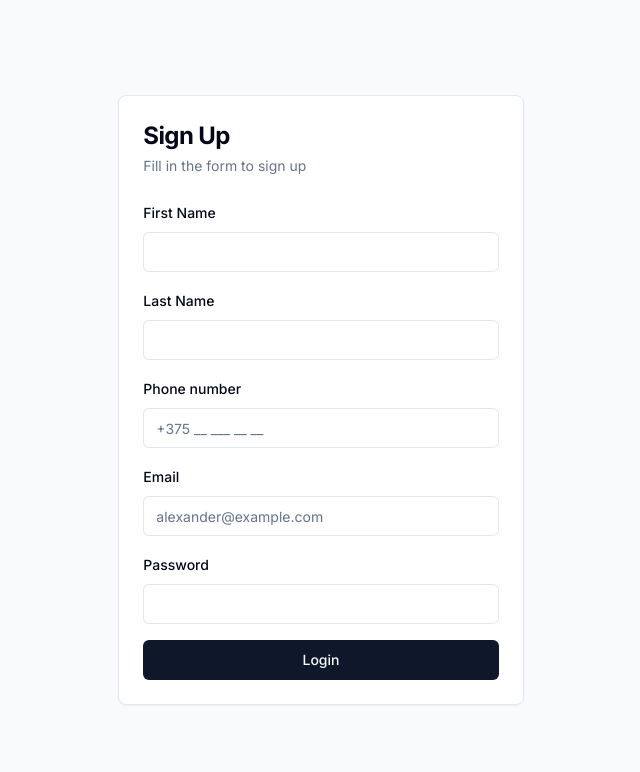
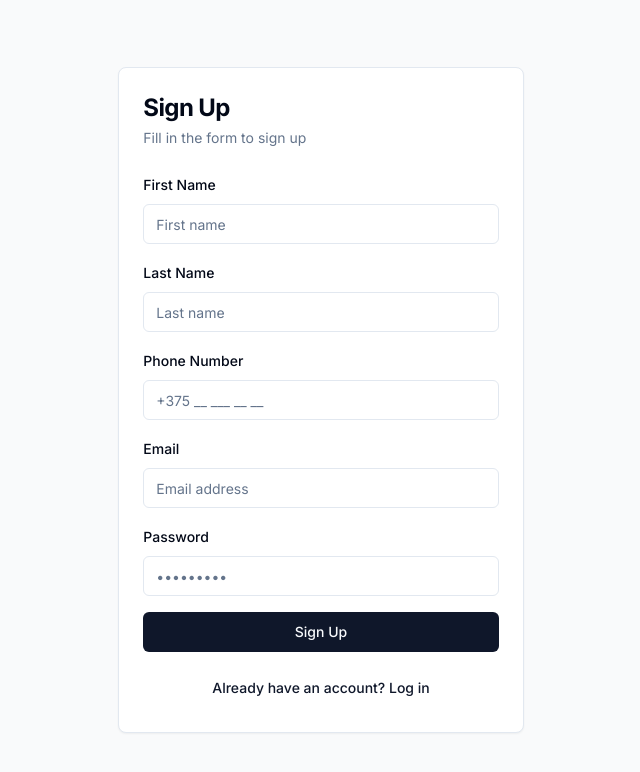
Before and after one commit to romang2103/romika-store, a Next.js app: page /pages/signup in a window 1280 px wide. Shown: the top 772 px of the page, without its empty margins (319-959 px from the left). Built offline with nearby package versions, Linux system fonts and the light colour scheme.

Commit message:
signup + login pages completed

```diff
--- a/package.json
+++ b/package.json
@@ -12,9 +12,12 @@
     "@hookform/resolvers": "^3.6.0",
     "@radix-ui/react-label": "^2.1.0",
     "@radix-ui/react-slot": "^1.1.0",
+    "axios": "^1.7.2",
+    "bcryptjs": "^2.4.3",
     "class-variance-authority": "^0.7.0",
     "clsx": "^2.1.1",
     "lucide-react": "^0.396.0",
+    "mongodb": "^6.8.0",
     "next": "14.2.4",
     "react": "^18",
     "react-dom": "^18",
@@ -24,6 +27,7 @@
     "zod": "^3.23.8"
   },
   "devDependencies": {
+    "@types/bcryptjs": "^2.4.6",
     "@types/node": "^20",
     "@types/react": "^18",
     "@types/react-dom": "^18",
--- /dev/null
+++ b/src/app/pages/admin-dashboard/page.tsx
@@ -0,0 +1,12 @@
+import React from 'react';
+
+const AdminDashboardPage: React.FC = () => {
+    return (
+        <div>
+            <h1>Admin Dashboard</h1>
+            {/* Add your dashboard components and content here */}
+        </div>
+    );
+};
+
+export default AdminDashboardPage;
--- /dev/null
+++ b/src/app/pages/login/page.tsx
@@ -0,0 +1,114 @@
+"use client";
+
+import { zodResolver } from "@hookform/resolvers/zod";
+import { set, useForm } from "react-hook-form";
+import { z } from "zod";
+import { Button } from "@/components/ui/button";
+import {
+  Form,
+  FormControl,
+  FormField,
+  FormItem,
+  FormLabel,
+  FormMessage,
+} from "@/components/ui/form";
+import { Input } from "@/components/ui/input";
+import {
+  Card,
+  CardContent,
+  CardDescription,
+  CardHeader,
+  CardTitle,
+} from "@/components/ui/card";
+import axios from "axios";
+import { useRouter } from "next/navigation";
+import { useState } from "react";
+import { Label } from "@/components/ui/label";
+
+const formSchema = z.object({
+  email: z.string().email({ message: "Invalid email address" }),
+  password: z.string().min(6, { message: "Password must be at least 6 characters" }),
+});
+
+export default function LoginForm() {
+    const [errorMessage, setErrorMessage] = useState<string | null>(null);
+
+  const router = useRouter();
+
+  const form = useForm<z.infer<typeof formSchema>>({
+    resolver: zodResolver(formSchema),
+    defaultValues: {
+      email: "",
+      password: "",
+    },
+  });
+
+  const onSubmit = async (values: z.infer<typeof formSchema>) => {
+    try {
+      const response = await axios.post('/api/login', values);
+      console.log(response.data);
+
+      if (response.data.user.isAdmin) {
+        // Redirect to the admin dashboard
+        router.push('/pages/admin-dashboard');
+      }
+        else {
+      // Redirect to the dashboard or another page
+      router.push('/pages/user-dashboard');
+    }
+    } catch (error) {
+      console.error(error);
+      setErrorMessage("Invalid email or password");
+    }
+  };
+
+  return (
+    <div className="min-h-screen bg-gray-50 flex flex-col justify-center sm:px-6 lg:px-8">
+      <Card className="mx-auto w-full lg:w-1/3">
+        <CardHeader className="space-y-1">
+          <CardTitle className="text-2xl font-bold">Log In</CardTitle>
+          {/* Conditionally render error message */}
+            {errorMessage ? <CardDescription className="text-red-500">{errorMessage}</CardDescription> : <CardDescription>Enter your credentials to log in</CardDescription>}
+        </CardHeader>
+        <CardContent>
+          <Form {...form}>
+            <form onSubmit={form.handleSubmit(onSubmit)} className="space-y-4">
+              <FormField
+                name="email"
+                render={({ field }) => (
+                  <FormItem>
+                    <FormLabel>Email</FormLabel>
+                    <FormControl>
+                      <Input placeholder="Email address" {...field} />
+                    </FormControl>
+                    <FormMessage />
+                  </FormItem>
+                )}
+              />
+              <FormField
+                name="password"
+                render={({ field }) => (
+                  <FormItem>
+                    <FormLabel>Password</FormLabel>
+                    <FormControl>
+                      <Input type="password" placeholder="•••••••••" {...field} />
+                    </FormControl>
+                    <FormMessage />
+                  </FormItem>
+                )}
+              />
+              <Button type="submit" className="w-full">
+                Log In
+              </Button>
+            </form>
+          </Form>
+          <div className="flex justify-center mt-4">
+            <Button variant="link" onClick={() => router.push('/pages/signup')}>
+              Don't have an account? Sign Up
+            </Button>
+          </div>
+        </CardContent>
+      </Card>
+    </div>
+  );
+}
--- a/src/app/pages/signup/page.tsx
+++ b/src/app/pages/signup/page.tsx
@@ -7,7 +7,6 @@ import { Button } from "@/components/ui/button";
 import {
   Form,
   FormControl,
-  FormDescription,
   FormField,
   FormItem,
   FormLabel,
@@ -21,21 +20,21 @@ import {
   CardHeader,
   CardTitle,
 } from "@/components/ui/card";
-import { Label } from "@/components/ui/label";
+import axios from "axios";
+import { useRouter } from "next/navigation";
 
 export default function SignUpForm() {
-  // Define the schema using Zod
+
+  const router = useRouter();
+
   const formSchema = z.object({
     firstName: z.string().min(1, { message: "First name is required" }),
     lastName: z.string().min(1, { message: "Last name is required" }),
     email: z.string().email({ message: "Invalid email address" }),
-    password: z
-      .string()
-      .min(6, { message: "Password must be at least 6 characters" }),
-    phoneNumber: z.string().optional().nullable(),
+    password: z.string().min(6, { message: "Password must be at least 6 characters" }),
+    phoneNumber: z.string().min(9, { message: "Invalid phone number" }),
   });
 
-  // Initialize the useForm hook
   const form = useForm<z.infer<typeof formSchema>>({
     resolver: zodResolver(formSchema),
     defaultValues: {
@@ -47,11 +46,23 @@ export default function SignUpForm() {
     },
   });
 
-  // Define the submit handler
-  const onSubmit = (values: z.infer<typeof formSchema>) => {
-    console.log(values);
-    // Here you can make your MongoDB update call using Express
-    // Example: axios.post('/api/signup', values);
+  const onSubmit = async (values: z.infer<typeof formSchema>) => {
+    try {
+      const response = await axios.post('/api/signup', values);
+      console.log(response.data);
+      if (response.status === 201) {
+        alert("User created successfully");
+        router.push('/pages/login');
+      }
+      else if (response.status === 400) {
+        alert("User already exists");
+      } else {
+        alert(response.data.message);
+      }
+    } catch (error) {
+      console.error(error);
+      alert("Error creating user");
+    }
   };
 
   return (
@@ -59,52 +70,79 @@ export default function SignUpForm() {
       <Card className="mx-auto w-full lg:w-1/3">
         <CardHeader className="space-y-1">
           <CardTitle className="text-2xl font-bold">Sign Up</CardTitle>
-        <CardDescription>
-          Fill in the form to sign up
-        </CardDescription>
+          <CardDescription>Fill in the form to sign up</CardDescription>
         </CardHeader>
         <CardContent>
-        <div className="space-y-4">
-          <div className="space-y-2">
-            <Label>First Name</Label>
-            <Input
-              id="first-name"
-              type="text"
-              required
+          <Form {...form}>
+            <form onSubmit={form.handleSubmit(onSubmit)} className="space-y-4">
+              <FormField
+                name="firstName"
+                render={({ field }) => (
+                  <FormItem>
+                    <FormLabel>First Name</FormLabel>
+                    <FormControl>
+                      <Input placeholder="First name" {...field} />
+                    </FormControl>
+                    <FormMessage />
+                  </FormItem>
+                )}
               />
-          </div>
-          <div className="space-y-2">
-            <Label>Last Name</Label>
-            <Input
-              id="last-name"
-              type="text"
-              required
+              <FormField
+                name="lastName"
+                render={({ field }) => (
+                  <FormItem>
+                    <FormLabel>Last Name</FormLabel>
+                    <FormControl>
+                      <Input placeholder="Last name" {...field} />
+                    </FormControl>
+                    <FormMessage />
+                  </FormItem>
+                )}
               />
-          </div>
-          <div className="space-y-2">
-            <Label htmlFor="email">Phone number</Label>
-            <Input
-              id="phone-number"
-              type="tel"
-              placeholder="+375 __ ___ __ __"
-              required
+              <FormField
+                name="phoneNumber"
+                render={({ field }) => (
+                  <FormItem>
+                    <FormLabel>Phone Number</FormLabel>
+                    <FormControl>
+                      <Input placeholder="+375 __ ___ __ __" {...field} />
+                    </FormControl>
+                    <FormMessage />
+                  </FormItem>
+                )}
               />
-          </div>
-          <div className="space-y-2">
-            <Label htmlFor="email">Email</Label>
-            <Input
-              id="email"
-              type="email"
-              placeholder="alexander@example.com"
-              required
+              <FormField
+                name="email"
+                render={({ field }) => (
+                  <FormItem>
+                    <FormLabel>Email</FormLabel>
+                    <FormControl>
+                      <Input placeholder="Email address" {...field} />
+                    </FormControl>
+                    <FormMessage />
+                  </FormItem>
+                )}
               />
-          </div>
-          <div className="space-y-2">
-            <Label htmlFor="password">Password</Label>
-            <Input id="password" type="password" required />
-          </div>
+              <FormField
+                name="password"
+                render={({ field }) => (
+                  <FormItem>
+                    <FormLabel>Password</FormLabel>
+                    <FormControl>
+                      <Input type="password" placeholder="•••••••••" {...field} />
+                    </FormControl>
+                    <FormMessage />
+                  </FormItem>
+                )}
+              />
               <Button type="submit" className="w-full">
-            Login
+                Sign Up
+              </Button>
+            </form>
+          </Form>
+          <div className="flex justify-center mt-4">
+                <Button variant="link" onClick={() => router.push('/login')}>
+                  Already have an account? Log in
                 </Button>
               </div>
         </CardContent>
--- /dev/null
+++ b/src/app/pages/user-dashboard/page.tsx
@@ -0,0 +1,12 @@
+import React from 'react';
+
+const Page: React.FC = () => {
+    return (
+        <div>
+            <h1>Welcome to the User Dashboard!</h1>
+            {/* Add your content here */}
+        </div>
+    );
+};
+
+export default Page;
--- /dev/null
+++ b/src/lib/mongodb.ts
@@ -0,0 +1,28 @@
+import { MongoClient, ServerApiVersion } from 'mongodb';
+
+const uri = process.env.MONGODB_URI;
+
+if (!uri) {
+  throw new Error("Please add your MongoDB URI to .env.local");
+}
+
+const client = new MongoClient(uri, {
+  serverApi: {
+    version: ServerApiVersion.v1,
+    strict: true,
+    deprecationErrors: true,
+  },
+});
+
+let clientPromise: Promise<MongoClient>;
+
+if (process.env.NODE_ENV === "development") {
+  if (!(global as any)._mongoClientPromise) {
+    (global as any)._mongoClientPromise = client.connect();
+  }
+  clientPromise = (global as any)._mongoClientPromise;
+} else {
+  clientPromise = client.connect();
+}
+
+export default clientPromise;
```
Also changed, not shown: src/app/api/login/route.ts (added, +30 -0 lines), src/app/api/signup/route.ts (added, +36 -0 lines), 1 other file (tests, documents, lock files or other folders). Lines whose indentation alone changed are shown as unchanged.
